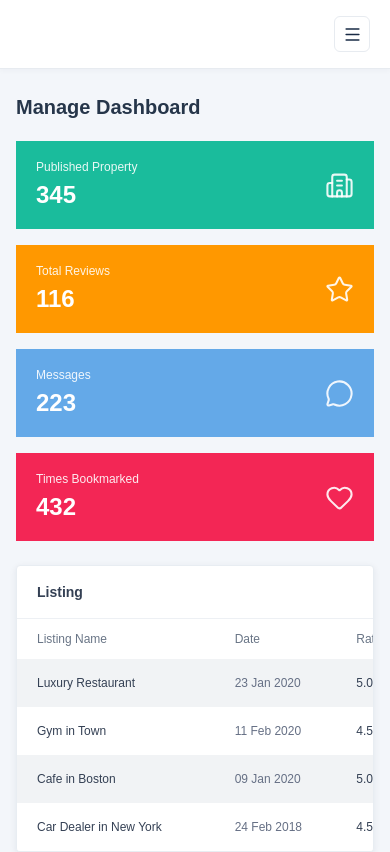
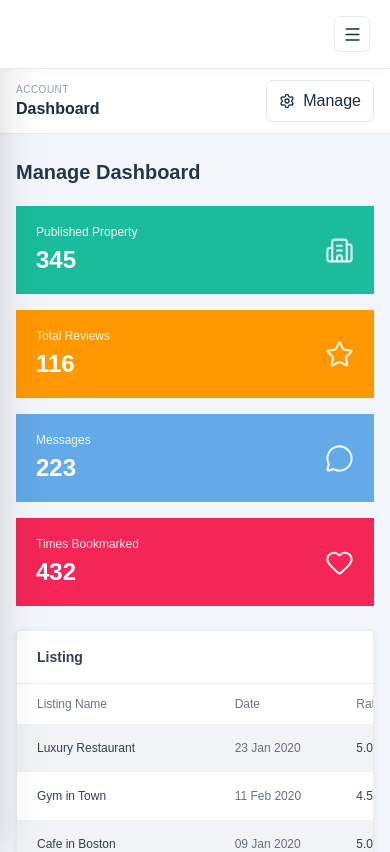
Before and after one commit to Rishu00001/Yellowbeeai_Real_e-state_Frontend, a React (Vite) app: page /dashboard in a window 390 px wide. Shown: the top 852 px of the page. Built offline with nearby package versions, Linux system fonts and the light colour scheme.

Commit message:
dashboard sidebar mobile view fix

```diff
--- a/src/layouts/DashboardLayout.jsx
+++ b/src/layouts/DashboardLayout.jsx
@@ -1,4 +1,6 @@
-import { NavLink, Outlet } from "react-router-dom";
+
+import { useEffect, useState } from "react";
+import { NavLink, Outlet, useLocation } from "react-router-dom";
 import {
   LayoutDashboard,
   UserRound,
@@ -9,6 +11,8 @@ import {
   FileText,
   LockKeyhole,
   LogOut,
+  Settings,
+  X,
 } from "lucide-react";
 
 import Navbar from "../components/layout/Navbar";
@@ -29,18 +33,35 @@ const menuItems = [
   },
 ];
 
-function DashboardSidebar() {
+function DashboardSidebar({ mobile = false, onClose }) {
   return (
-    <aside className="fixed bottom-0 left-0 top-0 z-40 hidden w-[235px] flex-col bg-[#192b45] text-white lg:flex">
+    <aside
+      className={`fixed bottom-0 left-0 top-0 z-50 flex flex-col bg-[#192b45] text-white ${
+        mobile ? "w-[260px] shadow-2xl" : "hidden w-[235px] lg:flex"
+      }`}
+    >
+      <div className="flex h-[62px] shrink-0 items-center justify-between border-b border-white/10 px-6">
         <NavLink
           to="/"
-        className="flex h-[62px] items-center gap-2 border-b border-white/10 px-6 text-lg font-semibold"
+          className="flex items-center gap-2 text-lg font-semibold"
         >
           <Building2 size={22} />
           <span>Yellowbeeai</span>
         </NavLink>
 
-      <div className="flex flex-col items-center border-b border-white/10 px-4 py-7">
+        {mobile && (
+          <button
+            type="button"
+            onClick={onClose}
+            aria-label="Close sidebar"
+            className="rounded p-1 text-slate-300 hover:bg-white/10 hover:text-white"
+          >
+            <X size={20} />
+          </button>
+        )}
+      </div>
+
+      <div className="flex shrink-0 flex-col items-center border-b border-white/10 px-4 py-7">
         <img
           src="https://i.pravatar.cc/100?img=47"
           alt="Profile"
@@ -84,12 +105,93 @@ function DashboardSidebar() {
 }
 
 export default function DashboardLayout() {
+  const [sidebarOpen, setSidebarOpen] = useState(false);
+  const location = useLocation();
+
+  const currentPage =
+    menuItems.find((item) => item.path === location.pathname)?.label ||
+    "Dashboard";
+
+  // Close drawer after navigation
+  useEffect(() => {
+    setSidebarOpen(false);
+  }, [location.pathname]);
+
+  // Prevent background scrolling when drawer is open
+  useEffect(() => {
+    document.body.style.overflow = sidebarOpen ? "hidden" : "";
+
+    return () => {
+      document.body.style.overflow = "";
+    };
+  }, [sidebarOpen]);
+
+  // Close drawer with Escape key
+  useEffect(() => {
+    const handleEscape = (event) => {
+      if (event.key === "Escape") {
+        setSidebarOpen(false);
+      }
+    };
+
+    window.addEventListener("keydown", handleEscape);
+
+    return () => {
+      window.removeEventListener("keydown", handleEscape);
+    };
+  }, []);
+
   return (
     <div className="min-h-screen bg-[#f3f6fa]">
+      {/* Desktop Sidebar */}
       <DashboardSidebar />
 
+      {/* Mobile Backdrop */}
+      <div
+        onClick={() => setSidebarOpen(false)}
+        className={`fixed inset-0 z-40 bg-black/50 transition-opacity duration-300 lg:hidden ${
+          sidebarOpen
+            ? "visible opacity-100"
+            : "invisible opacity-0"
+        }`}
+      />
+
+      {/* Mobile Sidebar Drawer */}
+      <div
+        className={`fixed inset-y-0 left-0 z-50 w-[260px] transition-transform duration-300 ease-in-out lg:hidden ${
+          sidebarOpen ? "translate-x-0" : "-translate-x-full"
+        }`}
+      >
+        <DashboardSidebar
+          mobile
+          onClose={() => setSidebarOpen(false)}
+        />
+      </div>
+
       <div className="min-h-screen lg:ml-[235px]">
+        {/* Existing Navbar - unchanged */}
         <Navbar />
+
+        {/* Mobile Dashboard Toolbar */}
+        <div className="flex h-[65px] items-center justify-between border-b border-[#e8edf2] bg-white px-4 sm:px-6 lg:hidden">
+          <div>
+            <p className="text-[10px] font-medium uppercase tracking-wider text-slate-400">
+              Account
+            </p>
+            <h2 className="text-base font-semibold text-[#192b45]">
+              {currentPage}
+            </h2>
+          </div>
+
+          <button
+            type="button"
+            onClick={() => setSidebarOpen(true)}
+            className="flex items-center gap-2 rounded-md border border-[#e2e8f0] bg-white px-3 py-2 text-sm font-medium text-[#192b45] transition hover:bg-[#f3f6fa]"
+          >
+            <Settings size={16} />
+            Manage
+          </button>
+        </div>
 
         <main className="min-h-[calc(100vh-80px)] px-4 py-6 sm:px-6 xl:px-8">
           <div className="mx-auto max-w-[1500px]">
```
Lines whose indentation alone changed are shown as unchanged.
